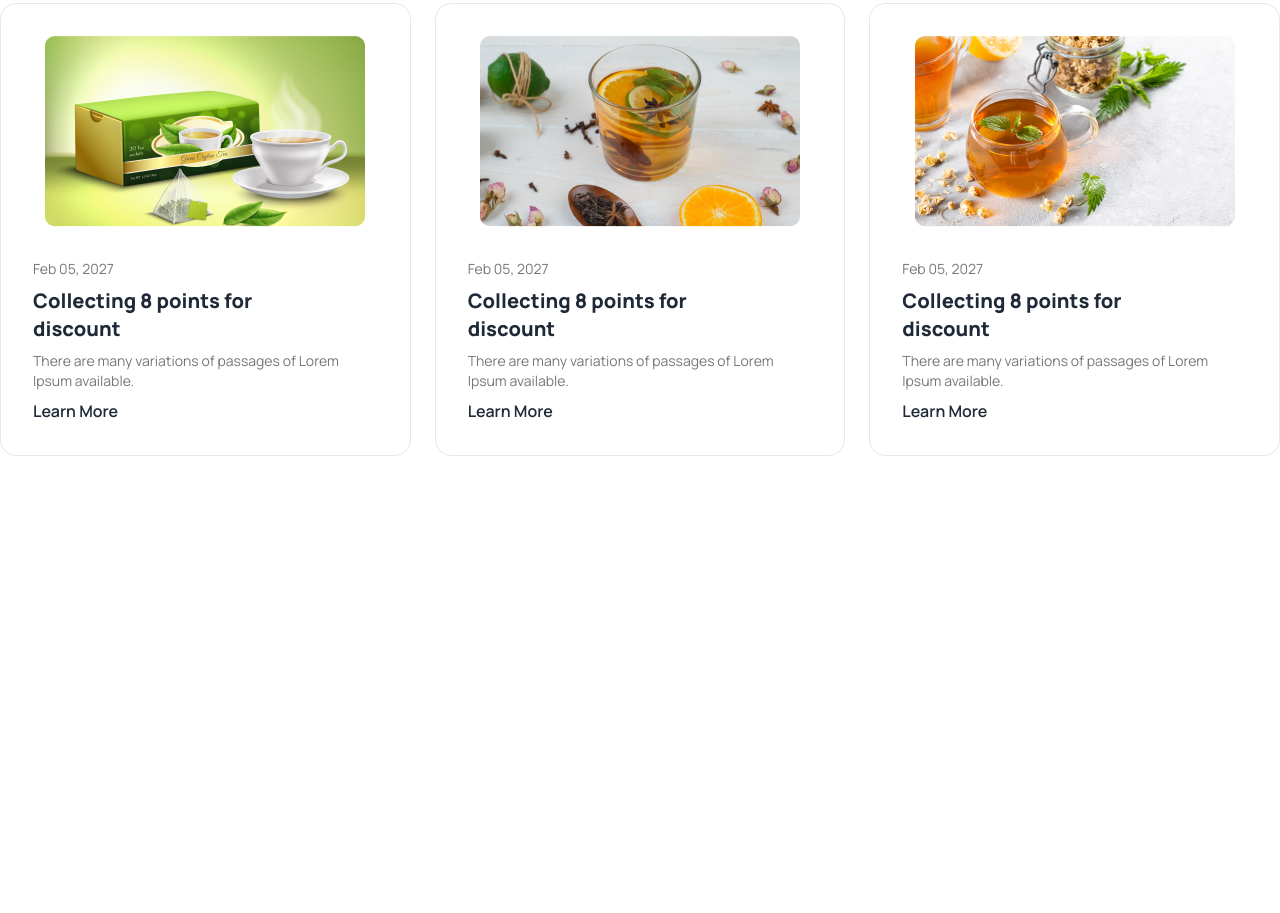
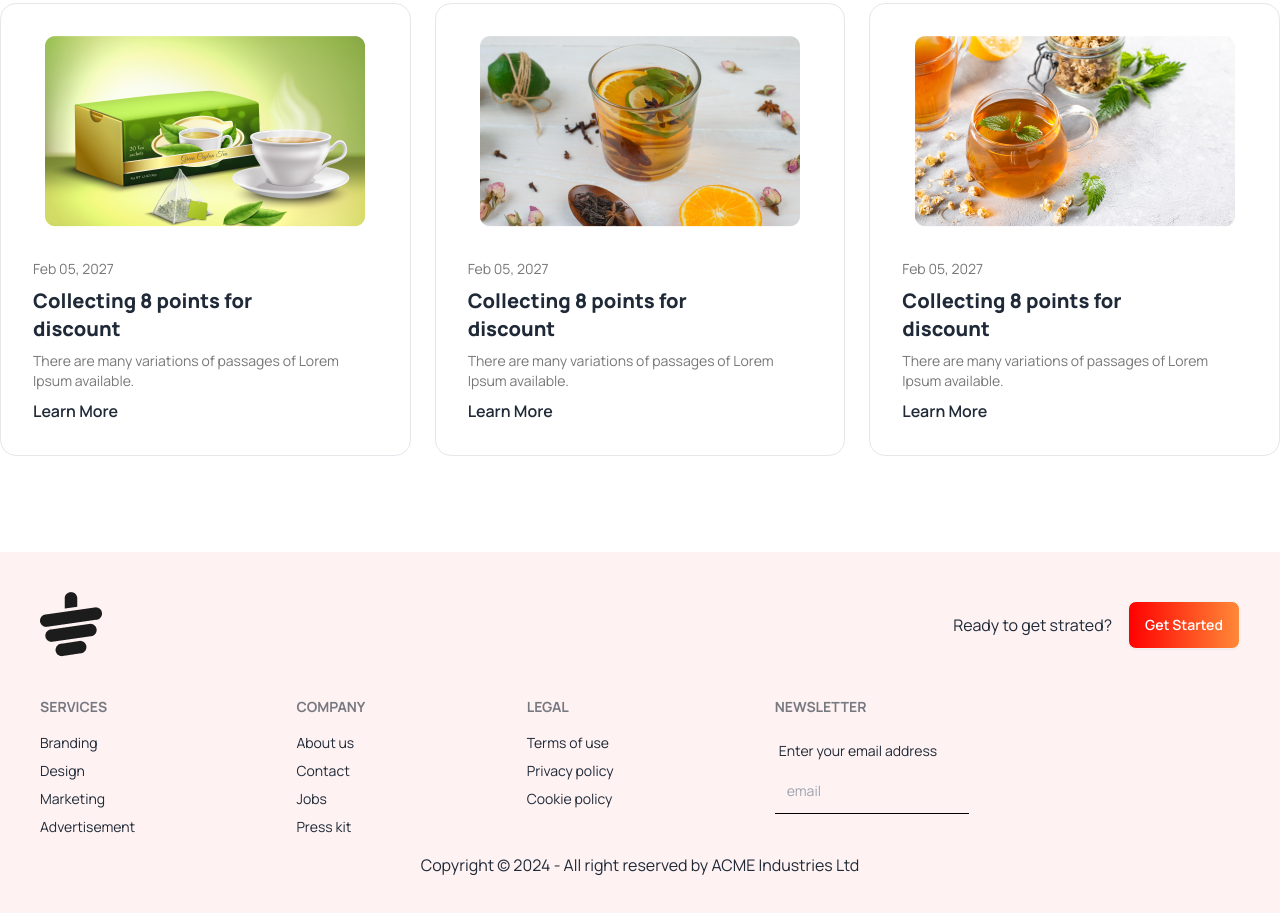
Before and after one commit to md-jihad-khan/tea-house, a plain HTML site: page index.html in a window 1280 px wide. Shown: the part 2741-3654 px from the top of the page. Before the commit the page ends 3293 px from the top, so only its background shows below. Drawn offline with nearby package versions, Linux system fonts and the light colour scheme.

Commit message:
added the footer section

```diff
--- a/index.html
+++ b/index.html
@@ -278,19 +278,15 @@
         </div>
       </section>
       <!-- news event section -->
-      <section>
       <section class="text-center my-24">
         <h2 class="text-5xl font-extrabold mb-5">News & Events</h2>
         <p class="lg:max-w-4xl mx-auto text-light-gray">
           There are many variations of passages of Lorem Ipsum available, but
           the majority have suffered alteration in some form, by injected
-            humour, or randomised words which don't look even slightly
-            believable.
+          humour, or randomised words which don't look even slightly believable.
         </p>
         <!-- featured tea card container -->
-          <div
-            class="mt-12 grid grid-cols-1 md:grid-cols-2 lg:grid-cols-3 gap-6"
-          >
+        <div class="mt-12 grid grid-cols-1 md:grid-cols-2 lg:grid-cols-3 gap-6">
           <!-- card 1 -->
           <div class="card border pt-8">
             <figure><img src="./images/news-1.png" alt="Shoes" /></figure>
@@ -300,8 +296,7 @@
                 Collecting 8 points for <br />discount
               </h2>
               <p class="text-light-gray text-sm">
-                  There are many variations of passages of Lorem Ipsum
-                  available.
+                There are many variations of passages of Lorem Ipsum available.
               </p>
               <div class="card-actions">
                 <button class="font-semibold">Learn More</button>
@@ -317,8 +312,7 @@
                 Collecting 8 points for <br />discount
               </h2>
               <p class="text-light-gray text-sm">
-                  There are many variations of passages of Lorem Ipsum
-                  available.
+                There are many variations of passages of Lorem Ipsum available.
               </p>
               <div class="card-actions">
                 <button class="font-semibold">Learn More</button>
@@ -334,8 +328,7 @@
                 Collecting 8 points for <br />discount
               </h2>
               <p class="text-light-gray text-sm">
-                  There are many variations of passages of Lorem Ipsum
-                  available.
+                There are many variations of passages of Lorem Ipsum available.
               </p>
               <div class="card-actions">
                 <button class="font-semibold">Learn More</button>
@@ -344,9 +337,60 @@
           </div>
         </div>
       </section>
-      </section>
     </main>
     <!-- footer -->
-    <footer></footer>
+    <footer class="p-10 text-base-content bg-red-50">
+      <div class="flex justify-between mb-10">
+        <img src="./images/cup.png" alt="" />
+        <div class="flex items-center gap-4">
+          <p>Ready to get strated?</p>
+          <button
+            class="btn bg-gradient-to-r from-[#F00] to-[#FF8938] text-white"
+          >
+            Get Started
+          </button>
+        </div>
+      </div>
+      <div class="footer">
+        <nav>
+          <header class="footer-title">Services</header>
+          <a class="link link-hover">Branding</a>
+          <a class="link link-hover">Design</a>
+          <a class="link link-hover">Marketing</a>
+          <a class="link link-hover">Advertisement</a>
+        </nav>
+        <nav>
+          <header class="footer-title">Company</header>
+          <a class="link link-hover">About us</a>
+          <a class="link link-hover">Contact</a>
+          <a class="link link-hover">Jobs</a>
+          <a class="link link-hover">Press kit</a>
+        </nav>
+        <nav>
+          <header class="footer-title">Legal</header>
+          <a class="link link-hover">Terms of use</a>
+          <a class="link link-hover">Privacy policy</a>
+          <a class="link link-hover">Cookie policy</a>
+        </nav>
+        <form>
+          <header class="footer-title">Newsletter</header>
+          <fieldset class="form-control w-80">
+            <label class="label">
+              <span class="label-text">Enter your email address</span>
+            </label>
+            <div class="join">
+              <input
+                type="text"
+                placeholder="email"
+                class="border-b border-black p-3 bg-transparent"
+              />
+            </div>
+          </fieldset>
+        </form>
+      </div>
+      <aside class="mt-4 text-center">
+        <p>Copyright © 2024 - All right reserved by ACME Industries Ltd</p>
+      </aside>
+    </footer>
   </body>
 </html>
```
Lines whose indentation alone changed are shown as unchanged.
